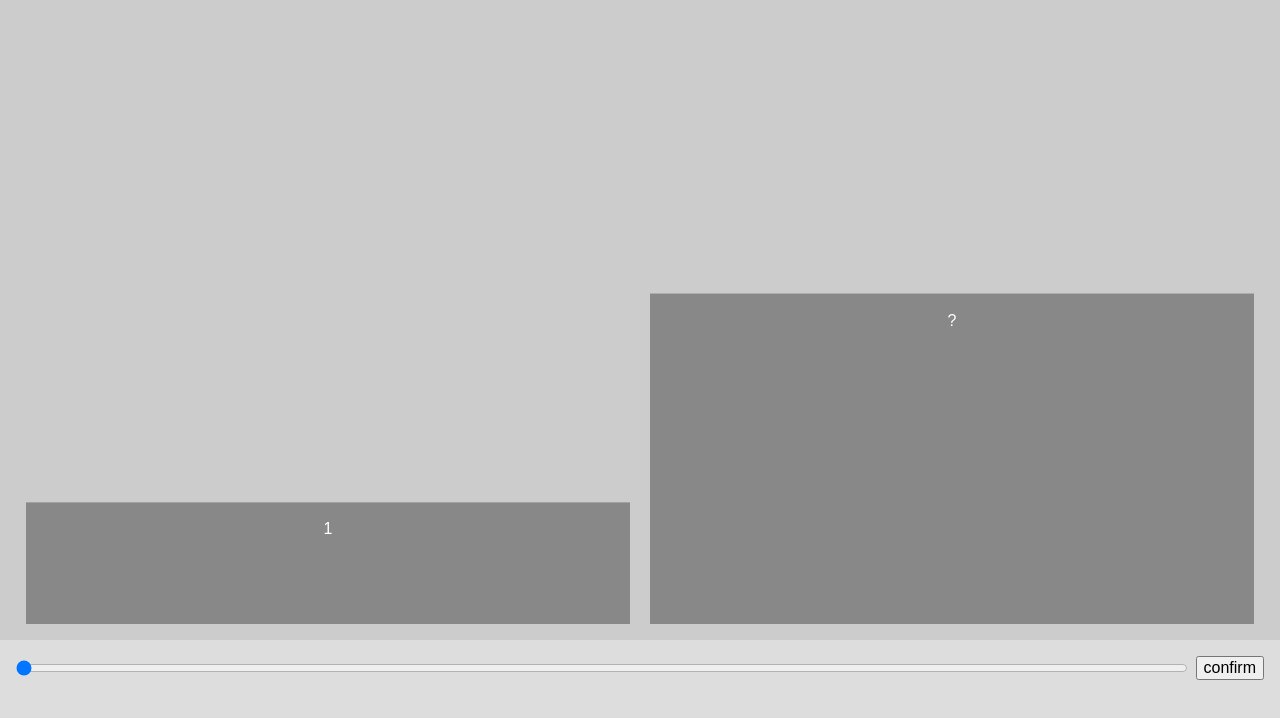
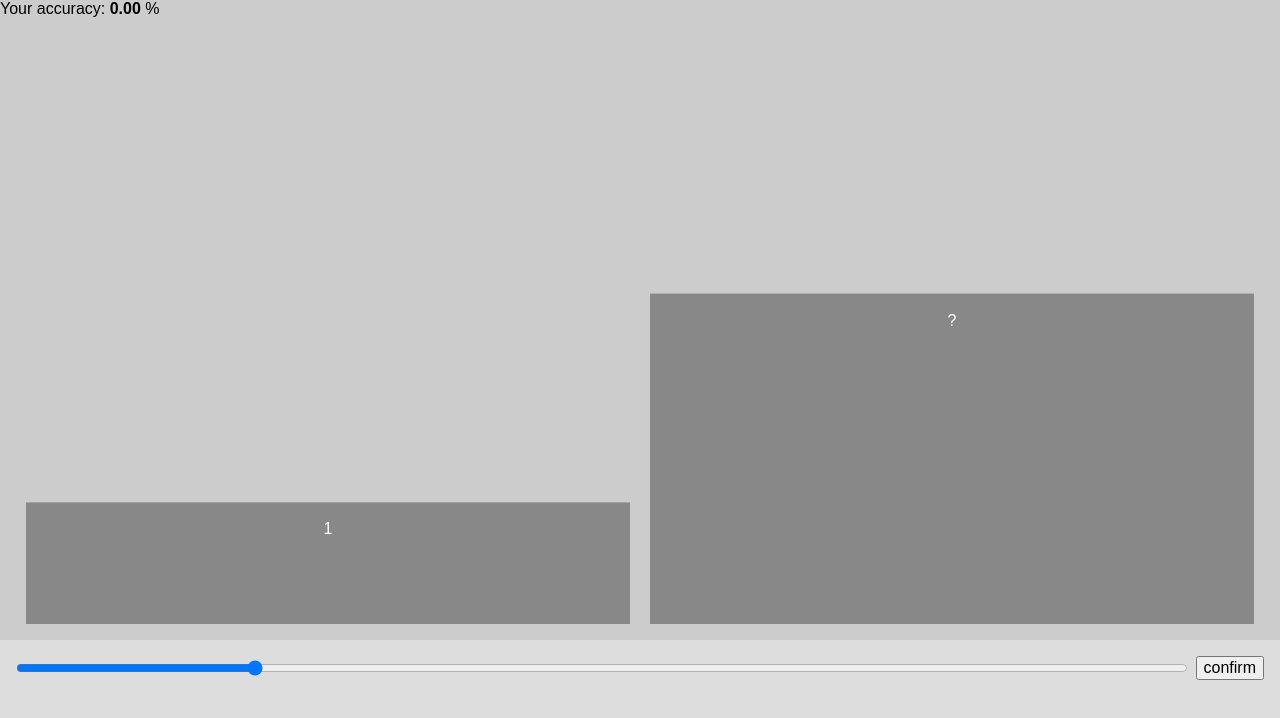
Before and after one commit to andyshuhsin/bullseye, a website: page src/index.html in a window 1280 px wide. Drawn offline with Linux system fonts and the light colour scheme.

Commit message:
Add accuracy measurements

```diff
--- a/src/index.html
+++ b/src/index.html
@@ -13,15 +13,19 @@
   <main>
       <div class="upper-box">
           <div class="graph"></div>
+          <div class="score-box">
+              Your accuracy:
+              <span class="score"></span>
+              %
+          </div>
       </div>
       <div class="lower-box">
           <div class="control">
               <input class="guess"
                      type="range"
-                     min="1"
+                     min="0"
                      max="5"
                      step="0.01"
-                     value="0"
               />
               <input class="confirm" type="submit" value="confirm" />
           </div>
--- a/src/main.js
+++ b/src/main.js
@@ -4,6 +4,21 @@ const uiState = {
     scene: 'bar'
 };
 const records = JSON.parse(localStorage.history);
+let score = +localStorage.sd;
+
+function sd(records) {
+    if (records.length === 0) {
+        return 1;
+    }
+    return records
+            .map(record => Math.pow(record.truth - record.guess, 2))
+            .reduce((a, b) => a + b, 0)
+            / records.length;
+}
+
+function getScore(records) {
+    return (1 - sd(records)) * 100;
+}
 
 function renderBarScene() {
     const maxMultiple = 5;
@@ -81,6 +96,7 @@ function renderBarScene() {
             You're off by ${((guess - truth) / truth * 100).toFixed(2)}%
         `;
         document.querySelector('.play-again').style.display = 'inline-block';
+        refreshScore();
 
         records.push({
             scene: uiState.scene,
@@ -92,13 +108,19 @@ function renderBarScene() {
     };
 }
 
+function refreshScore() {
+    score = getScore(records).toFixed(2);
+    document.querySelector('.score').innerText = String(score);
+}
+
 function resetUI() {
     document.querySelector('.graph').innerHTML = '';
     document.querySelector(".info").innerHTML = '';
-    document.querySelector('.guess').value = 0;
+    document.querySelector('.guess').value = 1;
     document.querySelector('.guess').disabled = false;
     document.querySelector('.play-again').style.display = 'none';
     document.querySelector('.confirm').disabled = false;
+    refreshScore();
 }
 
 document.querySelector('.play-again').onclick = () => {
@@ -108,4 +130,5 @@ document.querySelector('.play-again').onclick = () => {
     }
 };
 
+resetUI();
 renderBarScene();
--- a/src/style.css
+++ b/src/style.css
@@ -7,6 +7,7 @@ body {
 }
 
 .upper-box {
+    position: relative;
     background: #ccc;
     padding: 1em;
     height: 80vh;
@@ -21,6 +22,16 @@ body {
     padding: 1em;
 }
 
+.score-box {
+    position: absolute;
+    left: 0;
+    top: 0;
+}
+
+.score {
+    font-weight: bolder;
+}
+
 .control {
     display: flex;
 }
```
